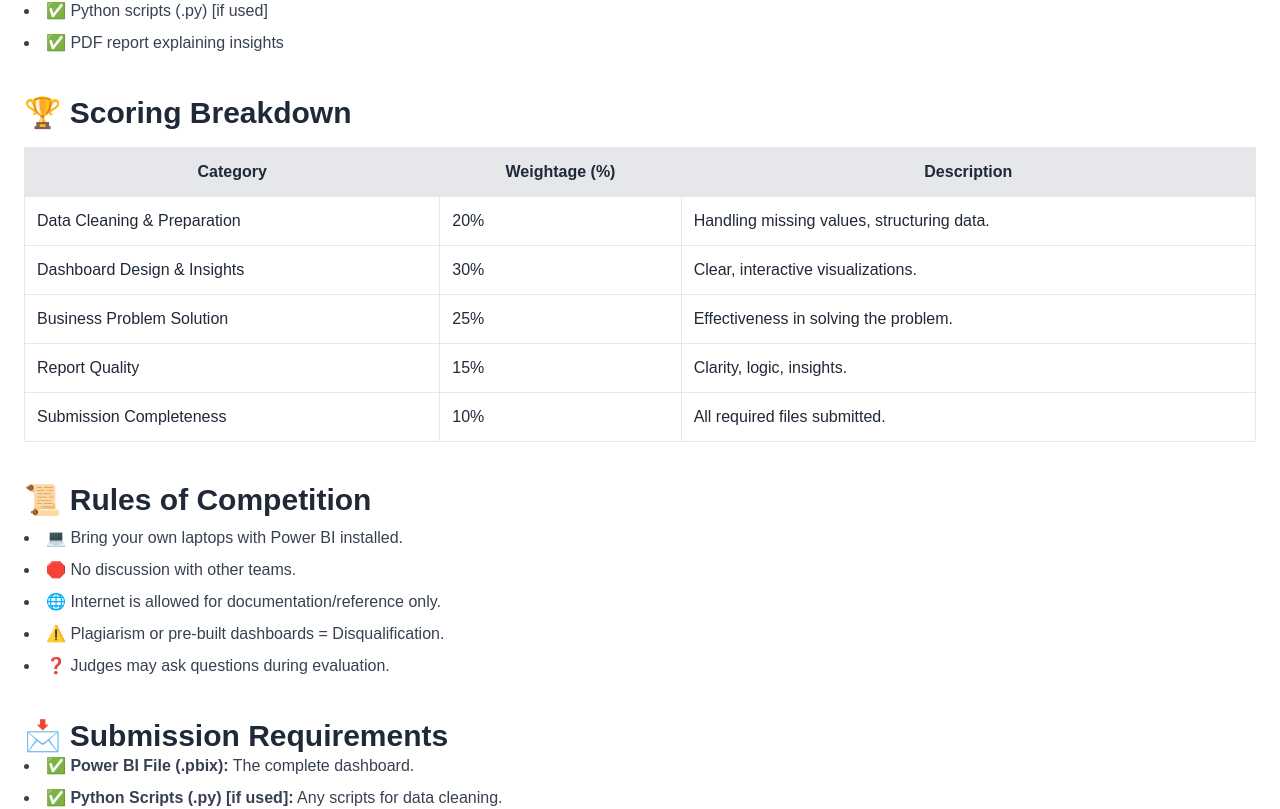
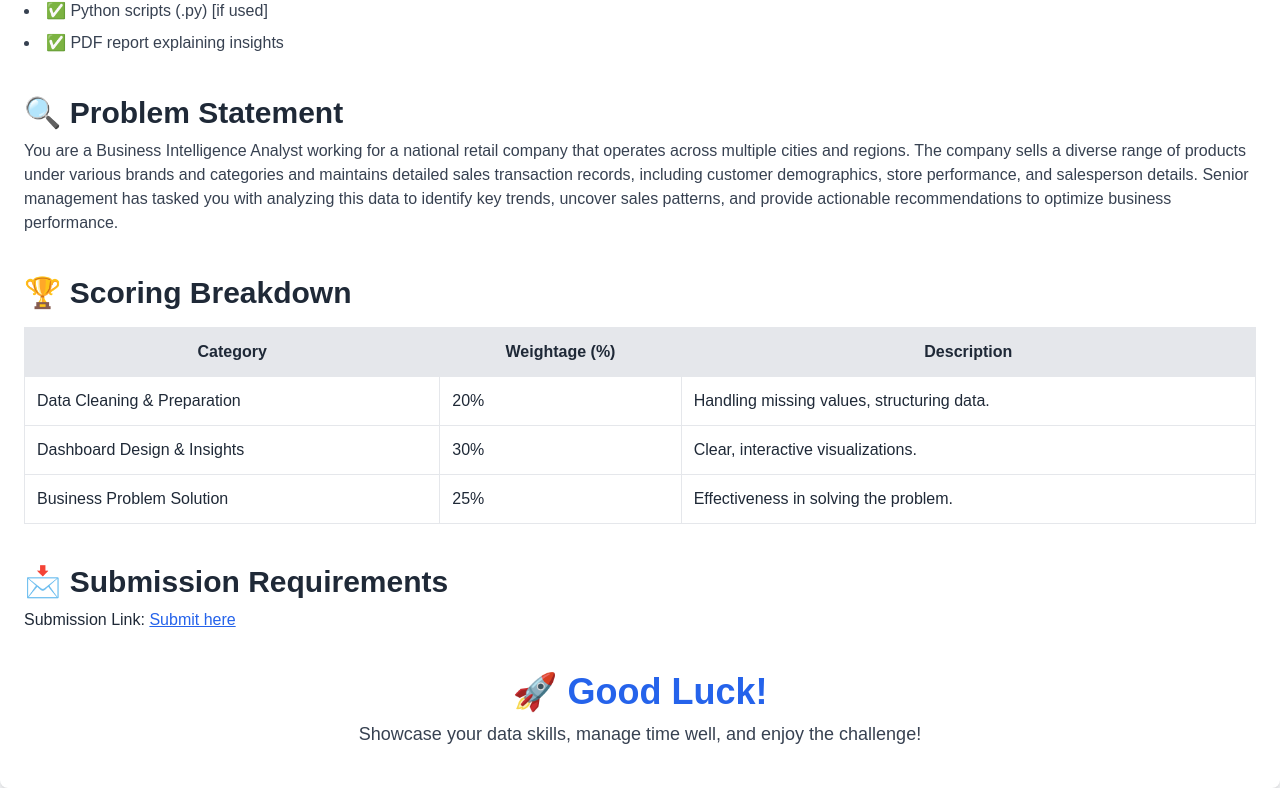
Before and after one commit to abdullamaqsood/bi-module-probattle, a Next.js app: page / in a window 1280 px wide. Shown: the part 733-1542 px from the top of the page. After the commit the page ends 1521 px from the top, so only its background shows below. Built offline with nearby package versions, Linux system fonts and the light colour scheme.

Commit message:
problem statement added

```diff
--- a/src/app/page.js
+++ b/src/app/page.js
@@ -23,6 +23,11 @@ export default function Home() {
             <li>
               <a href="#overview" className="hover:underline">
                 Module Overview
+              </a>
+            </li>
+            <li>
+              <a href="#problem-statement" className="hover:underline">
+                Problem Statement
               </a>
             </li>
             <li>
@@ -102,6 +107,17 @@ export default function Home() {
           </ul>
         </section>
 
+        {/* Problem Statement */}
+        <section id="problem-statement" className="mb-10">
+          <h2 className="text-3xl font-semibold text-gray-800">
+            🔍 Problem Statement
+          </h2>
+          <p className="text-gray-700 mt-2">
+          You are a Business Intelligence Analyst working for a national retail company that operates across multiple cities and regions. The company sells a diverse range of products under various brands and categories and maintains detailed sales transaction records, including customer demographics, store performance, and salesperson details.
+          Senior management has tasked you with analyzing this data to identify key trends, uncover sales patterns, and provide actionable recommendations to optimize business performance.
+          </p>
+        </section>
+
         {/* Scoring Breakdown */}
         <section id="scoring" className="mb-10">
           <h2 className="text-3xl font-semibold text-gray-800">
@@ -143,34 +159,8 @@ export default function Home() {
                   Effectiveness in solving the problem.
                 </td>
               </tr>
-              <tr>
-                <td className="border p-3 text-gray-800">Report Quality</td>
-                <td className="border p-3 text-gray-800">15%</td>
-                <td className="border p-3 text-gray-800">Clarity, logic, insights.</td>
-              </tr>
-              <tr>
-                <td className="border p-3 text-gray-800">
-                  Submission Completeness
-                </td>
-                <td className="border p-3 text-gray-800">10%</td>
-                <td className="border p-3 text-gray-800">All required files submitted.</td>
-              </tr>
             </tbody>
           </table>
-        </section>
-
-        {/* Rules */}
-        <section id="rules" className="mb-10">
-          <h2 className="text-3xl font-semibold text-gray-800">
-            📜 Rules of Competition
-          </h2>
-          <ul className="list-disc list-inside text-gray-700 mt-2 space-y-2">
-            <li>💻 Bring your own laptops with Power BI installed.</li>
-            <li>🛑 No discussion with other teams.</li>
-            <li>🌐 Internet is allowed for documentation/reference only.</li>
-            <li>⚠️ Plagiarism or pre-built dashboards = Disqualification.</li>
-            <li>❓ Judges may ask questions during evaluation.</li>
-          </ul>
         </section>
 
         {/* Submission Requirements */}
@@ -178,19 +168,6 @@ export default function Home() {
           <h2 className="text-3xl font-semibold text-gray-800">
             📩 Submission Requirements
           </h2>
-          <ul className="list-disc list-inside text-gray-700 space-y-2">
-            <li>
-              ✅ <strong>Power BI File (.pbix):</strong> The complete dashboard.
-            </li>
-            <li>
-              ✅ <strong>Python Scripts (.py) [if used]:</strong> Any scripts
-              for data cleaning.
-            </li>
-            <li>
-              ✅ <strong>PDF Report:</strong> A document explaining insights and
-              solutions.
-            </li>
-          </ul>
           <p className="mt-2 text-gray-800">
             Submission Link:{" "}
             <a href={submissionLink} className="text-blue-600 underline">
```
